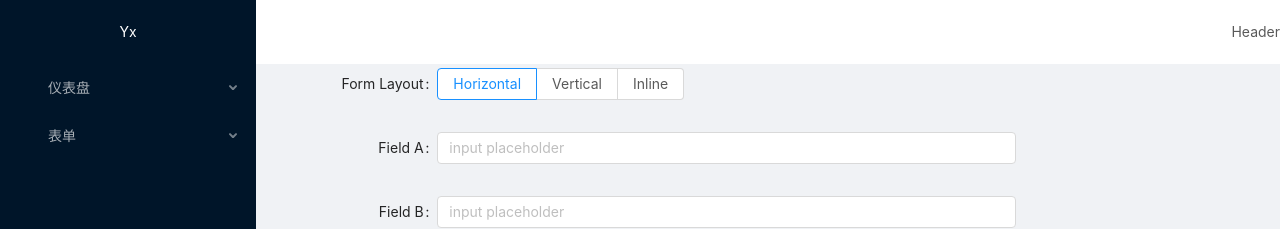
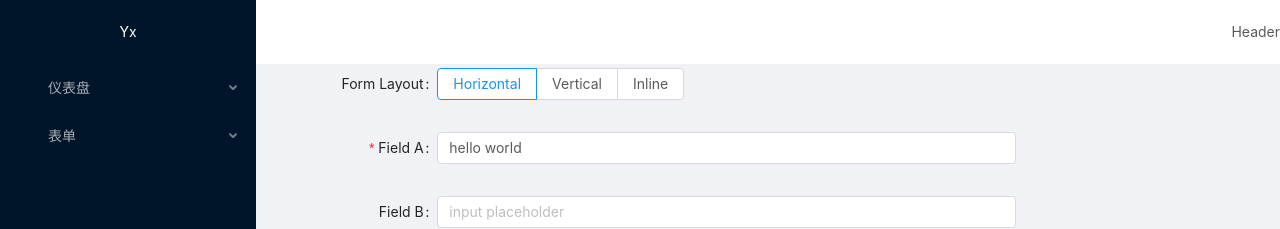
Before and after one commit to CSYS-Yg/vueDevelopmentPractice, a Vue app: page /form/basic-form in a window 1280 px wide. Shown: the top 229 px of the page. Built offline with nearby package versions, Linux system fonts and the light colour scheme.

Commit message:
表单的初始数据、自动校验、动态赋值

```diff
--- a/src/views/Forms/BasicForm.vue
+++ b/src/views/Forms/BasicForm.vue
@@ -1,6 +1,6 @@
 <template>
   <div>
-    <a-form :layout="formLayout">
+    <a-form :layout="formLayout" :form="form">
       <a-form-item
         label="Form Layout"
         :label-col="formItemLayout.labelCol"
@@ -25,17 +25,37 @@
         label="Field A"
         :label-col="formItemLayout.labelCol"
         :wrapper-col="formItemLayout.wrapperCol"
-        :validateStatus="firldAStatus"
-        :help="fieldAHelp"
       >
-        <a-input v-model="FieldA" placeholder="input placeholder" />
+        <a-input
+          v-decorator="[
+            // 字段名称
+            'fieldA',
+            // 规则配置
+            {
+              // 初始值,只在初始化时生效一次
+              initialValue: fieldA,
+              // 规则
+              rules: [
+                {
+                  // 必填
+                  required: true,
+                  // 字符数
+                  min: 6,
+                  // 错误提示
+                  message: '字符数需大于5个'
+                }
+              ]
+            }
+          ]"
+          placeholder="input placeholder"
+        />
       </a-form-item>
       <a-form-item
         label="Field B"
         :label-col="formItemLayout.labelCol"
         :wrapper-col="formItemLayout.wrapperCol"
       >
-        <a-input v-model="FieldB" placeholder="input placeholder" />
+        <a-input v-decorator="['fieldB']" placeholder="input placeholder" />
       </a-form-item>
       <a-form-item :wrapper-col="buttonItemLayout.wrapperCol">
         <a-button @click="handleSubmit" type="primary">
@@ -49,24 +69,20 @@
 <script>
 export default {
   data() {
+    this.form = this.$form.createForm(this);
     return {
       formLayout: "horizontal",
-      FieldA: "",
-      FieldB: "",
-      firldAStatus: "",
-      fieldAHelp: ""
+      fieldA: "hello",
+      fieldB: ""
     };
   },
-  watch: {
-    FieldA(val) {
-      if (val.length <= 5) {
-        this.firldAStatus = "error";
-        this.fieldAHelp = "字符数需大于5个";
-      } else {
-        this.firldAStatus = "";
-        this.fieldAHelp = "";
-      }
-    }
+  mounted() {
+    setTimeout(() => {
+      // 动态改变初始值 fieldA
+      this.form.setFieldsValue({
+        fieldA: "hello world"
+      });
+    }, 3000);
   },
   computed: {
     formItemLayout() {
@@ -92,15 +108,16 @@
       this.formLayout = e.target.value;
     },
     handleSubmit() {
-      if (this.FieldA.length <= 5) {
-        this.firldAStatus = "error";
-        this.fieldAHelp = "字符数需大于5个";
-      } else {
-        console.log({
-          FieldA: this.FieldA,
-          FieldB: this.FieldB
-        });
-      }
+      /**
+       * err 错误信息
+       * values 收集到的值
+       */
+      this.form.validateFields((err, values) => {
+        if (!err) {
+          console.log(values);
+          Object.assign(this, values);
+        }
+      });
     }
   }
 };
--- a/vue.config.js
+++ b/vue.config.js
@@ -16,6 +16,7 @@
             console.log("Skipping proxy for browser request.");
             return "/index.html";
           } else if (process.env.MOCK !== "none") {
+            // console.log(req.path); //  /api/dashboard/chart
             const name = req.path
               .split("/api/")[1]
               .split("/")
```
